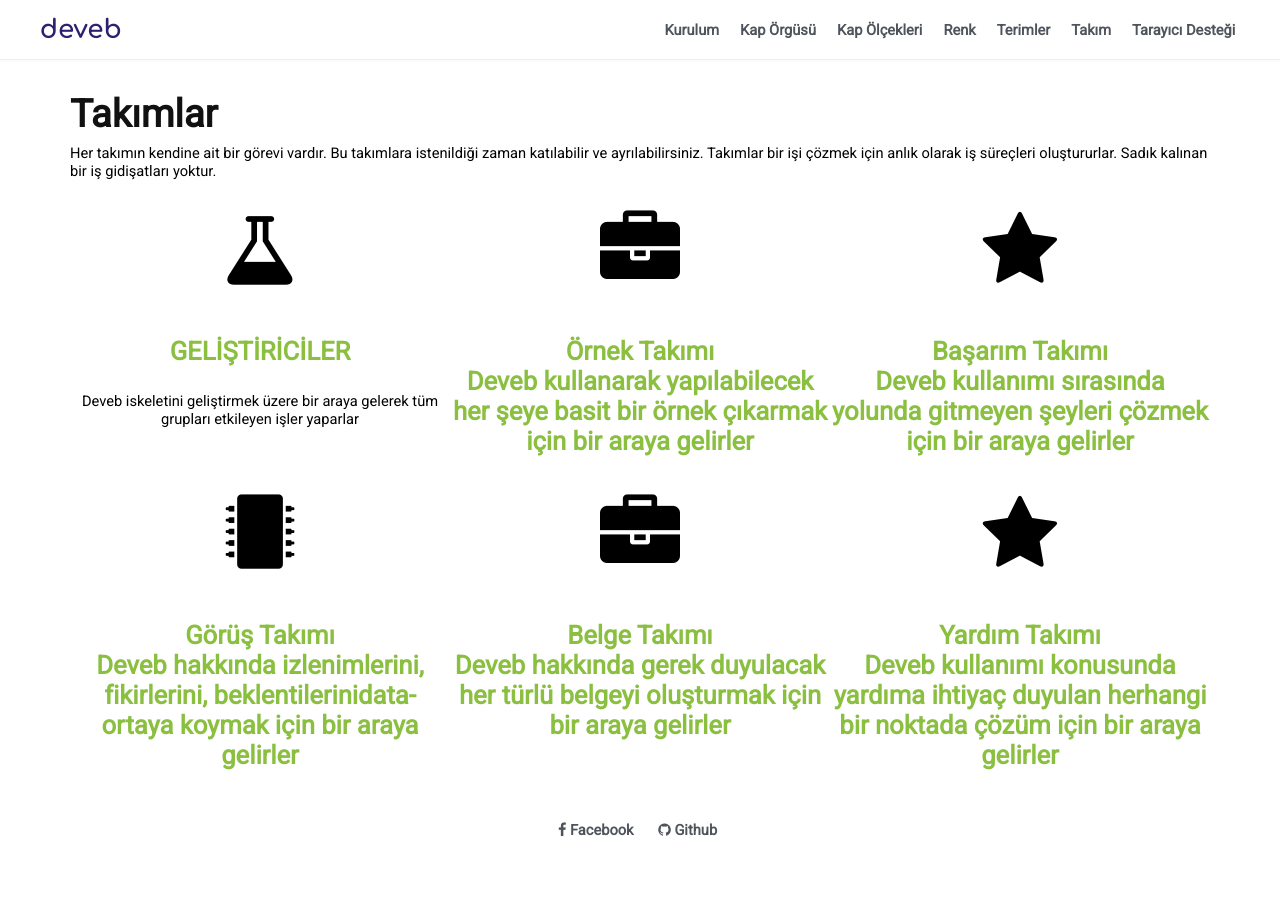
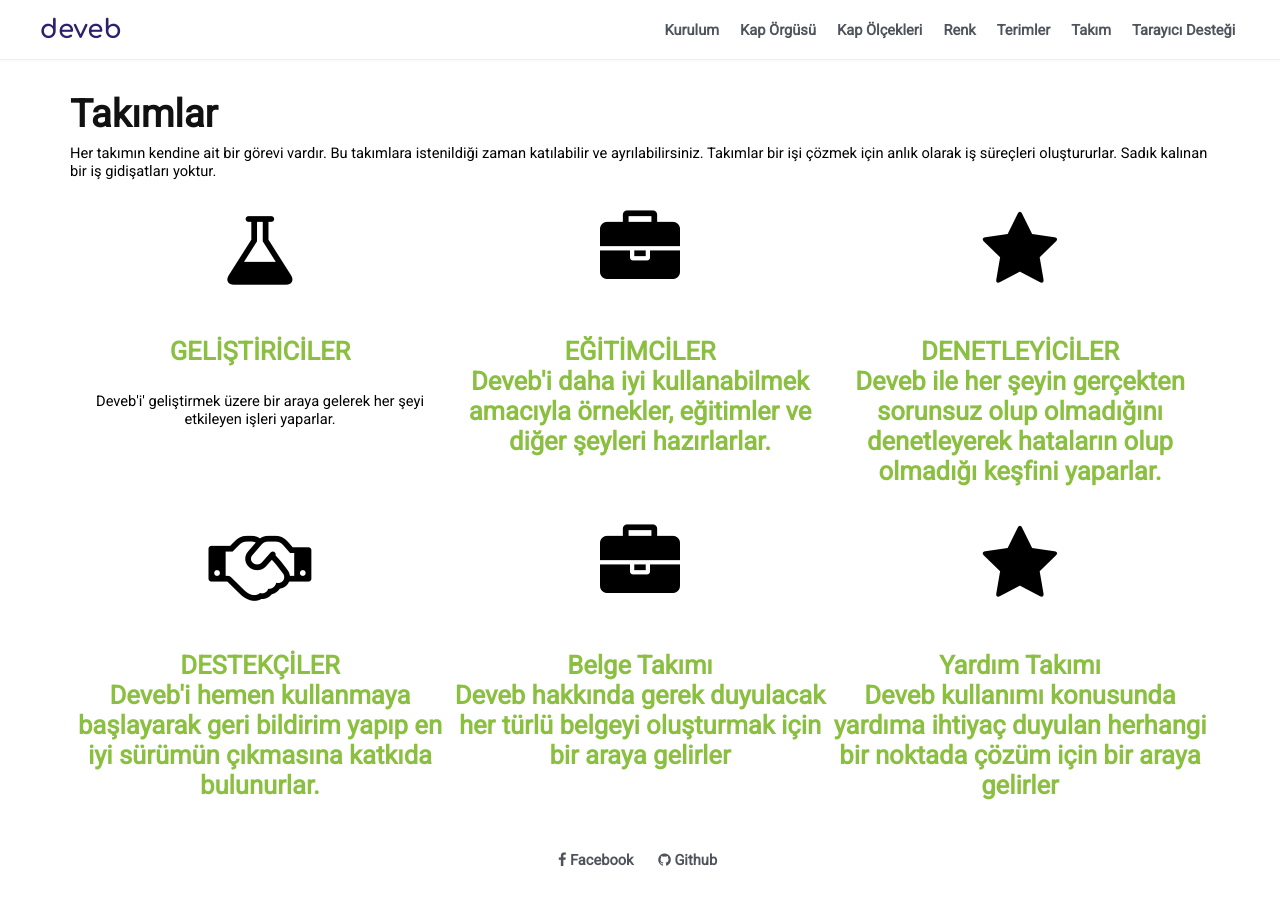
Before and after one commit to data-deveb/data-deveb.github.io, a Jekyll site: the page built from belgeler/takim.html, in a window 1280 px wide. Built offline with Jekyll 4.4.1, drawn with Linux system fonts in a browser that asks for light colours.

Commit message:
Düzeltme

```diff
--- a/belgeler/takim.html
+++ b/belgeler/takim.html
@@ -10,28 +10,28 @@ title: Takım
     <div>
       <i class="fa fa-flask beri-2" style="font-size:60pt;"></i> <br>
       <h2 data-metin="olumlu">GELİŞTİRİCİLER</h2> <br>
-      Deveb iskeletini geliştirmek üzere bir araya gelerek tüm grupları etkileyen işler yaparlar
+      Deveb'i' geliştirmek üzere bir araya gelerek her şeyi etkileyen işleri yaparlar.
     </div>
   </div>
   <div data-gnl="1" data-kçk="1" data-ort="1">
     <div>
       <i class="fa fa-briefcase beri-2" style="font-size:60pt;"></i> <br>
-      <h2 data-metin="olumlu">Örnek Takımı</span> <br>
-      Deveb kullanarak yapılabilecek her şeye basit bir örnek çıkarmak için bir araya gelirler
+      <h2 data-metin="olumlu">EĞİTİMCİLER</span> <br>
+      Deveb'i daha iyi kullanabilmek amacıyla örnekler, eğitimler ve diğer şeyleri hazırlarlar.
     </div>
   </div>
   <div data-gnl="1" data-kçk="1" data-ort="1">
     <div>
       <i class="fa fa-star beri-2" style="font-size:60pt;"></i> <br>
-      <h2 data-metin="olumlu">Başarım Takımı</span> <br>
-      Deveb kullanımı sırasında yolunda gitmeyen şeyleri çözmek için bir araya gelirler
+      <h2 data-metin="olumlu">DENETLEYİCİLER</span> <br>
+      Deveb ile her şeyin gerçekten sorunsuz olup olmadığını denetleyerek hataların olup olmadığı keşfini yaparlar.
     </div>
   </div>
   <div data-gnl="1" data-kçk="1" data-ort="1">
     <div>
-      <i class="fa fa-microchip beri-2" style="font-size:60pt;"></i> <br>
-      <h2 data-metin="olumlu">Görüş Takımı</span> <br>
-      Deveb hakkında izlenimlerini, fikirlerini, beklentilerinidata-ortaya koymak için bir araya gelirler
+      <i class="fa fa-handshake-o beri-2" style="font-size:60pt;"></i> <br>
+      <h2 data-metin="olumlu">DESTEKÇİLER</span> <br>
+      Deveb'i hemen kullanmaya başlayarak geri bildirim yapıp en iyi sürümün çıkmasına katkıda bulunurlar.
     </div>
   </div>
   <div data-gnl="1" data-kçk="1" data-ort="1">
```
Also changed, not shown: other parts of belgeler/takim.html (+1 -1 lines).
